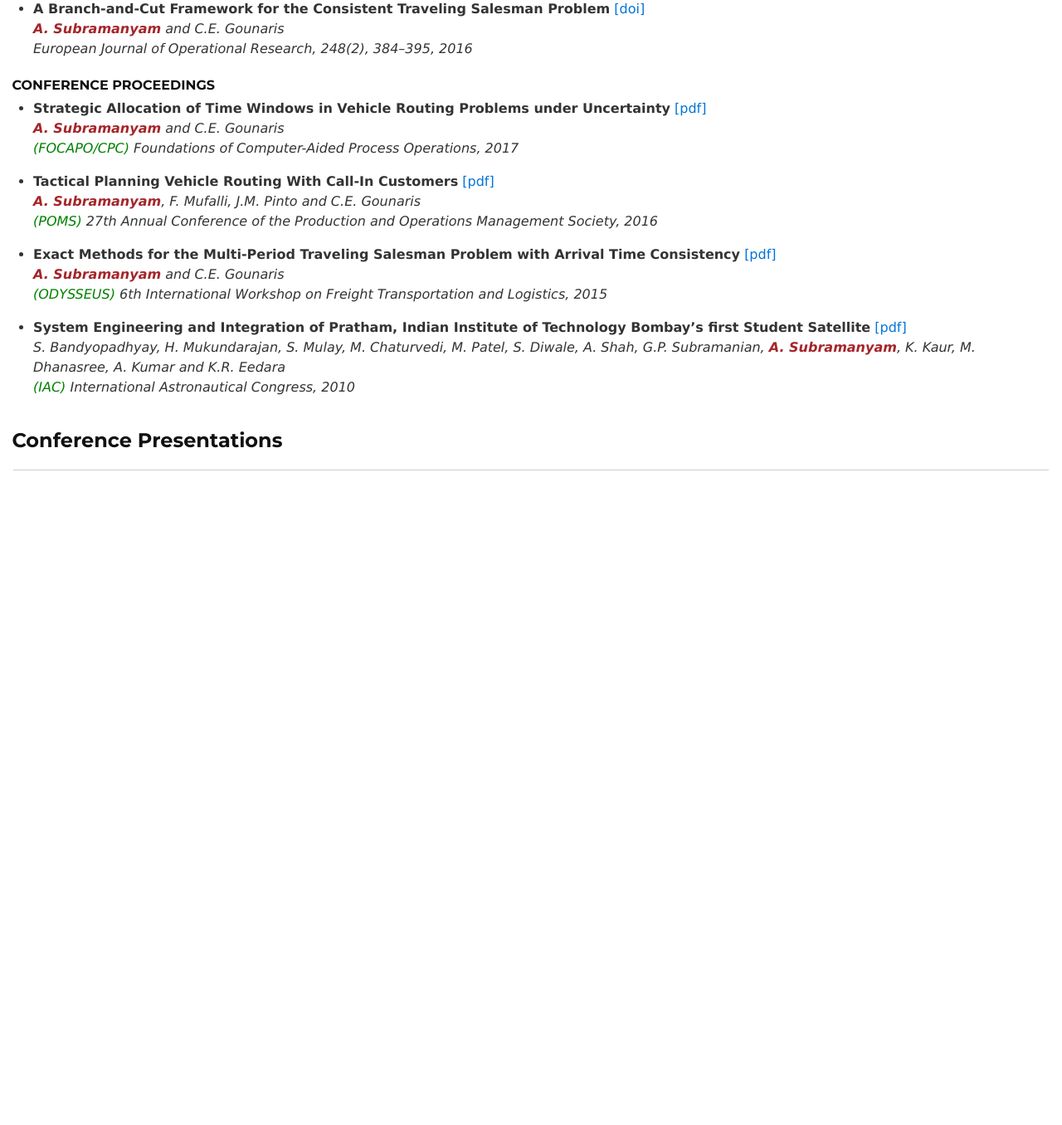
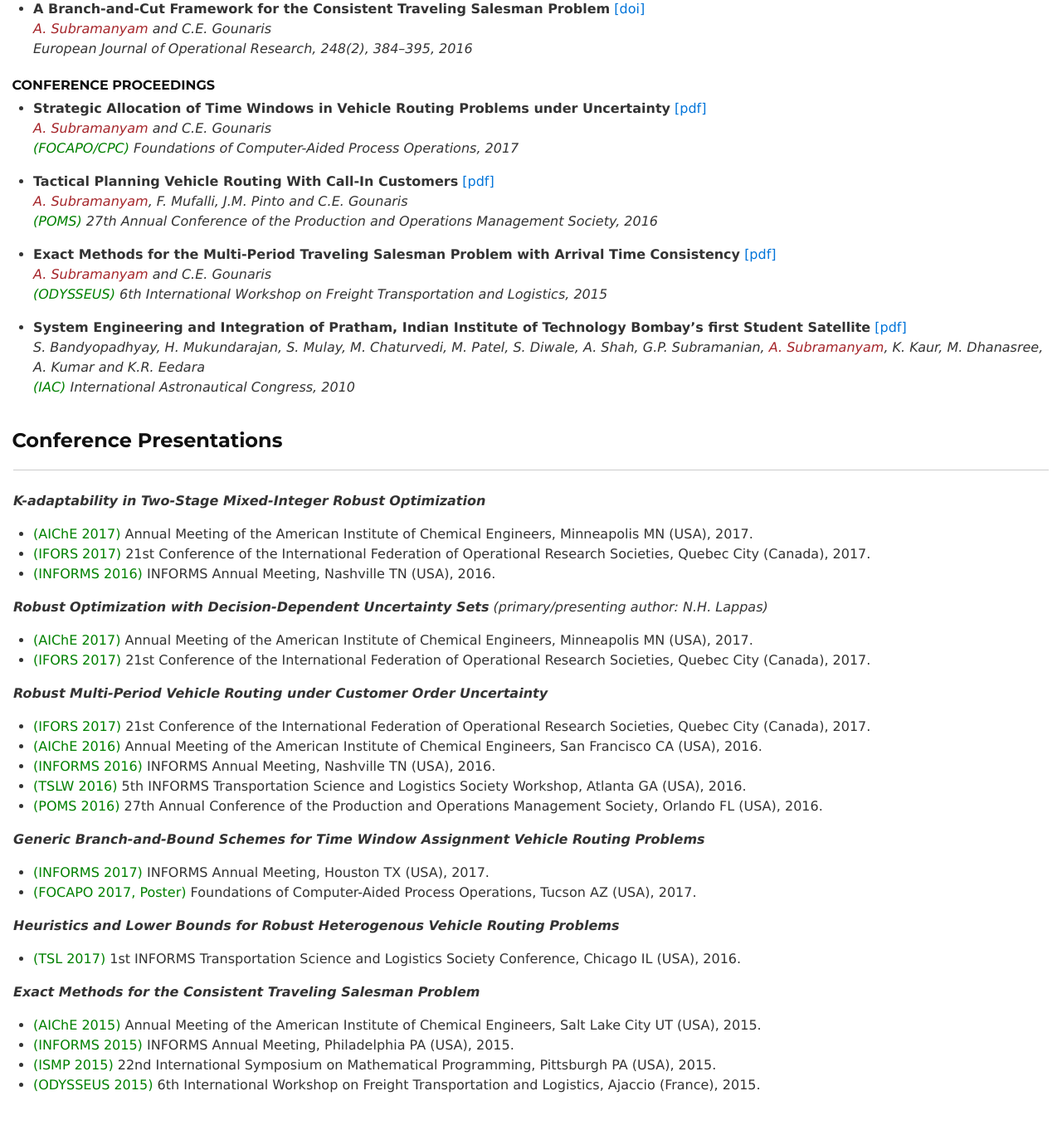
Before and after one commit to AnirudhSubramanyam/AnirudhSubramanyam.github.io, a Jekyll site: the page built from index.md, in a window 1280 px wide and 1400 px high, scrolled down 779 px. Shown: the top 1356 px of the window at 83% size. Built offline with Jekyll 4.4.1, drawn with Linux system fonts in a browser that asks for light colours; before the commit the page ends 1427 px from its top, so only the background shows below that; some of the changed text lies outside the part shown.

Commit message:
Add conference presentations

```diff
--- a/index.md
+++ b/index.md
@@ -7,7 +7,7 @@ layout: default
 ## About
 ---
 
-I'm a doctoral candidate working under the supervision of [Chrysanthos Gounaris](https://www.cmu.edu/cheme/people/faculty/chrysanthos-e-gounaris.html) at Carnegie Mellon University, in the department of Chemical Engineering. Earlier, I obtained my Bachelor's degree in Chemical Engineering from IIT Bombay. I'm broadly interested in areas of computational optimization. My doctoral work focuses on the development of theory and numerical methods for optimization under uncertainty, with emphasis on robust optimization techniques, and with applications in supply chain operations.
+I'm a doctoral candidate working under the supervision of [Chrysanthos Gounaris](https://www.cmu.edu/cheme/people/faculty/chrysanthos-e-gounaris.html) at Carnegie Mellon University, in the department of Chemical Engineering. Earlier, I obtained my Bachelor's degree in Chemical Engineering from IIT Bombay. I'm broadly interested in areas of computational optimization. My doctoral work focuses on the development of theory and numerical methods for optimization under uncertainty, with emphasis on robust optimization techniques, and with applications in vehicle routing operations.
 
 You can email me at `asubramanyam [at] cmu.edu`.
 
@@ -21,44 +21,44 @@ You can email me at `asubramanyam [at] cmu.edu`.
 * **K-adaptability in Two-Stage Mixed-Integer Robust Optimization**
 [[arXiv]](https://arxiv.org/abs/1706.07097)
 [[optimization-online]](http://www.optimization-online.org/DB_HTML/2017/06/6093.html)
- _**<span style="color:#A5252A">A. Subramanyam</span>**, C.E. Gounaris, W.Wiesemann_
+ _<span style="color:#A5252A">A. Subramanyam</span>, C.E. Gounaris and W. Wiesemann_
  _(Under Review)_
 
 * **Robust Multi-Period Vehicle Routing under Customer Order Uncertainty**
 [[optimization-online]](http://www.optimization-online.org/DB_HTML/2017/04/5947.html)
- _**<span style="color:#A5252A">A. Subramanyam</span>**, F. Mufalli, J.M. Pinto and C.E. Gounaris_
+ _<span style="color:#A5252A">A. Subramanyam</span>, F. Mufalli, J.M. Pinto and C.E. Gounaris_
  _(Under Review)_
 
 * **A Decomposition Algorithm for the Consistent Traveling Salesman Problem with Vehicle Idling**
 [[doi]](https://doi.org/10.1287/trsc.2017.0741)
- _**<span style="color:#A5252A">A. Subramanyam</span>** and C.E. Gounaris_
+ _<span style="color:#A5252A">A. Subramanyam</span> and C.E. Gounaris_
  _Transportation Science (Articles in Advance), 2017_
 
 * **A Branch-and-Cut Framework for the Consistent Traveling Salesman Problem**
 [[doi]](https://doi.org/10.1016/j.ejor.2015.07.030)
- _**<span style="color:#A5252A">A. Subramanyam</span>** and C.E. Gounaris_
+ _<span style="color:#A5252A">A. Subramanyam</span> and C.E. Gounaris_
  _European Journal of Operational Research, 248(2), 384--395, 2016_
 
 ### Conference Proceedings
 
 * **Strategic Allocation of Time Windows in Vehicle Routing Problems under Uncertainty**
 [[pdf]](http://folk.ntnu.no/skoge/prost/proceedings/focapo-cpc-2017/FOCAPO-CPC%202017%20Contributed%20Papers/62_FOCAPO_Contributed.pdf)
- _**<span style="color:#A5252A">A. Subramanyam</span>** and C.E. Gounaris_
+ _<span style="color:#A5252A">A. Subramanyam</span> and C.E. Gounaris_
  _<span style="color:green">(FOCAPO/CPC)</span> Foundations of Computer-Aided Process Operations, 2017_
 
 * **Tactical Planning Vehicle Routing With Call-In Customers**
 [[pdf]](https://www.pomsmeetings.org/ConfProceedings/065/Full%20Papers/Final%20Full%20Papers/065-1815.pdf)
- _**<span style="color:#A5252A">A. Subramanyam</span>**, F. Mufalli, J.M. Pinto and C.E. Gounaris_
+ _<span style="color:#A5252A">A. Subramanyam</span>, F. Mufalli, J.M. Pinto and C.E. Gounaris_
  _<span style="color:green">(POMS)</span> 27th Annual Conference of the Production and Operations Management Society, 2016_
 
 * **Exact Methods for the Multi-Period Traveling Salesman Problem with Arrival Time Consistency**
 [[pdf]](http://homepages.laas.fr/njozefow/odysseus2015.pdf)
- _**<span style="color:#A5252A">A. Subramanyam</span>** and C.E. Gounaris_
+ _<span style="color:#A5252A">A. Subramanyam</span> and C.E. Gounaris_
  _<span style="color:green">(ODYSSEUS)</span> 6th International Workshop on Freight Transportation and Logistics, 2015_
 
 * **System Engineering and Integration of Pratham, Indian Institute of Technology Bombay's first Student Satellite**
 [[pdf]](http://www.aero.iitb.ac.in/pratham/otherdocs/IAC-10.B4.1.8.pdf)
- _S. Bandyopadhyay, H. Mukundarajan, S. Mulay, M. Chaturvedi, M. Patel, S. Diwale, A. Shah, G.P. Subramanian, **<span style="color:#A5252A">A. Subramanyam</span>**, K. Kaur, M. Dhanasree, A. Kumar and K.R. Eedara_
+ _S. Bandyopadhyay, H. Mukundarajan, S. Mulay, M. Chaturvedi, M. Patel, S. Diwale, A. Shah, G.P. Subramanian, <span style="color:#A5252A">A. Subramanyam</span>, K. Kaur, M. Dhanasree, A. Kumar and K.R. Eedara_
  _<span style="color:green">(IAC)</span> International Astronautical Congress, 2010_
 
 
@@ -66,6 +66,34 @@ You can email me at `asubramanyam [at] cmu.edu`.
 ## Conference Presentations
 ---
 
+_**K-adaptability in Two-Stage Mixed-Integer Robust Optimization**_
+* <span style="color:green">(AIChE 2017)</span> Annual Meeting of the American Institute of Chemical Engineers, Minneapolis MN (USA), 2017.
+* <span style="color:green">(IFORS 2017)</span> 21st Conference of the International Federation of Operational Research Societies, Quebec City (Canada), 2017.
+* <span style="color:green">(INFORMS 2016)</span> INFORMS Annual Meeting, Nashville TN (USA), 2016.
+
+_**Robust Optimization with Decision-Dependent Uncertainty Sets** (primary/presenting author: N.H. Lappas)_
+* <span style="color:green">(AIChE 2017)</span> Annual Meeting of the American Institute of Chemical Engineers, Minneapolis MN (USA), 2017.
+* <span style="color:green">(IFORS 2017)</span> 21st Conference of the International Federation of Operational Research Societies, Quebec City (Canada), 2017.
+
+_**Robust Multi-Period Vehicle Routing under Customer Order Uncertainty**_
+* <span style="color:green">(IFORS 2017)</span> 21st Conference of the International Federation of Operational Research Societies, Quebec City (Canada), 2017.
+* <span style="color:green">(AIChE 2016)</span> Annual Meeting of the American Institute of Chemical Engineers, San Francisco CA (USA), 2016.
+* <span style="color:green">(INFORMS 2016)</span> INFORMS Annual Meeting, Nashville TN (USA), 2016.
+* <span style="color:green">(TSLW 2016)</span> 5th INFORMS Transportation Science and Logistics Society Workshop, Atlanta GA (USA), 2016.
+* <span style="color:green">(POMS 2016)</span> 27th Annual Conference of the Production and Operations Management Society, Orlando FL (USA), 2016.
+
+_**Generic Branch-and-Bound Schemes for Time Window Assignment Vehicle Routing Problems**_
+* <span style="color:green">(INFORMS 2017)</span> INFORMS Annual Meeting, Houston TX (USA), 2017.
+* <span style="color:green">(FOCAPO 2017, Poster)</span> Foundations of Computer-Aided Process Operations, Tucson AZ (USA), 2017.
+
+_**Heuristics and Lower Bounds for Robust Heterogenous Vehicle Routing Problems**_
+* <span style="color:green">(TSL 2017)</span> 1st INFORMS Transportation Science and Logistics Society Conference, Chicago IL (USA), 2016.
+
+_**Exact Methods for the Consistent Traveling Salesman Problem**_
+* <span style="color:green">(AIChE 2015)</span> Annual Meeting of the American Institute of Chemical Engineers, Salt Lake City UT (USA), 2015.
+* <span style="color:green">(INFORMS 2015)</span> INFORMS Annual Meeting, Philadelphia PA (USA), 2015.
+* <span style="color:green">(ISMP 2015)</span> 22nd International Symposium on Mathematical Programming, Pittsburgh PA (USA), 2015.
+* <span style="color:green">(ODYSSEUS 2015)</span> 6th International Workshop on Freight Transportation and Logistics, Ajaccio (France), 2015.
 
 
 [//]: # (<a href="https://github.com/chibicode/solo" class="github-corner"><svg width="80" height="80" viewBox="0 0 250 250" style="fill:#151513; color:#fff; position: absolute; top: 0; border: 0; right: 0;"><path d="M0,0 L115,115 L130,115 L142,142 L250,250 L250,0 Z"></path><path d="M128.3,109.0 C113.8,99.7 119.0,89.6 119.0,89.6 C122.0,82.7 120.5,78.6 120.5,78.6 C119.2,72.0 123.4,76.3 123.4,76.3 C127.3,80.9 125.5,87.3 125.5,87.3 C122.9,97.6 130.6,101.9 134.4,103.2" fill="currentColor" style="transform-origin: 130px 106px;" class="octo-arm"></path><path d="M115.0,115.0 C114.9,115.1 118.7,116.5 119.8,115.4 L133.7,101.6 C136.9,99.2 139.9,98.4 142.2,98.6 C133.8,88.0 127.5,74.4 143.8,58.0 C148.5,53.4 154.0,51.2 159.7,51.0 C160.3,49.4 163.2,43.6 171.4,40.1 C171.4,40.1 176.1,42.5 178.8,56.2 C183.1,58.6 187.2,61.8 190.9,65.4 C194.5,69.0 197.7,73.2 200.1,77.6 C213.8,80.2 216.3,84.9 216.3,84.9 C212.7,93.1 206.9,96.0 205.4,96.6 C205.1,102.4 203.0,107.8 198.3,112.5 C181.9,128.9 168.3,122.5 157.7,114.1 C157.9,116.9 156.7,120.9 152.7,124.9 L141.0,136.5 C139.8,137.7 141.6,141.9 141.8,141.8 Z" fill="currentColor" class="octo-body"></path></svg></a><style>.github-corner:hover .octo-arm{animation:octocat-wave 560ms ease-in-out}@keyframes octocat-wave{0%,100%{transform:rotate(0)}20%,60%{transform:rotate(-25deg)}40%,80%{transform:rotate(10deg)}}@media (max-width:500px){.github-corner:hover .octo-arm{animation:none}.github-corner .octo-arm{animation:octocat-wave 560ms ease-in-out}}</style>)
```
